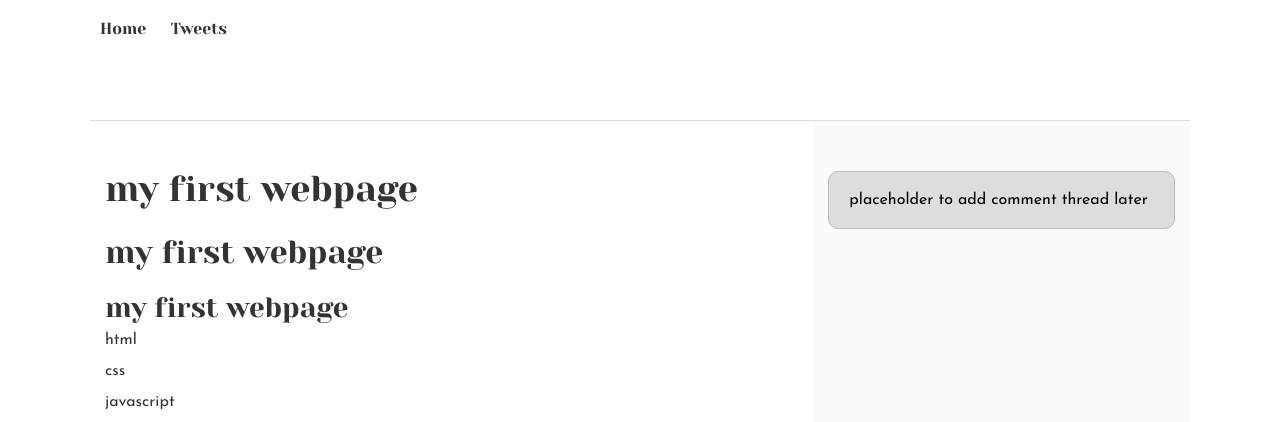
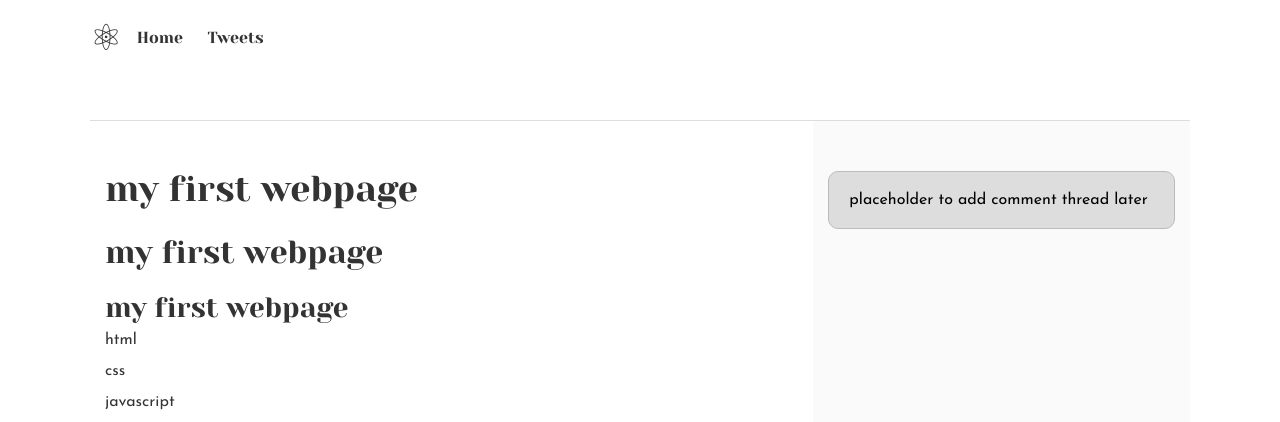
Before and after one commit to arami114/alx_html_css, a plain HTML site: page css_basic/index.html in a window 1280 px wide. Shown: the top 422 px of the page. Drawn offline with Linux system fonts and the light colour scheme.

Commit message:
add all changes

```diff
--- a/css_basic/index.html
+++ b/css_basic/index.html
@@ -10,6 +10,7 @@
 <body class="works_on_smartphone">
     <header>
     <ul>
+      <li class="logo">⚛</li>
       <li><a href="index.html">Home</a></li>
       <li><a href="tweets.html">Tweets</a></li>
     </ul>
--- a/css_basic/styles.css
+++ b/css_basic/styles.css
@@ -16,3 +16,8 @@
     flex: 1;
     overflow-y: auto;
 }
+
+.logo{
+    max-width: 24;
+    font-size: 2em;
+}
```
